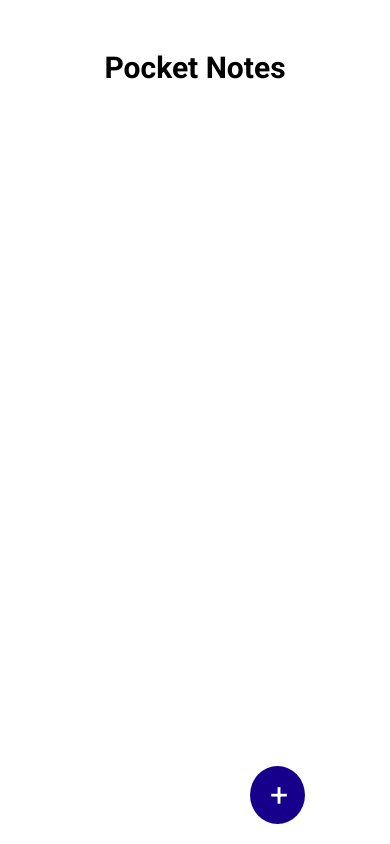
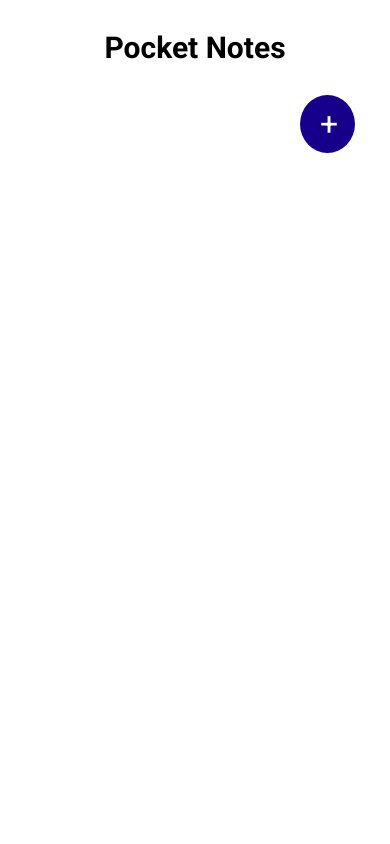
Before and after one commit to sameersheru01/poctectnotes, a React (Create React App) app: page / in a window 390 px wide. Built offline with nearby package versions, Linux system fonts and the light colour scheme.

Commit message:
last commit

```diff
--- a/src/components/Gnbutton.jsx
+++ b/src/components/Gnbutton.jsx
@@ -1,11 +1,10 @@
-import React, { useContext } from 'react';
+import React, { useContext, useState } from 'react';
 import { IoArrowBack } from "react-icons/io5";
 import styles from './Gnbutton.module.css';
 import { AppContext } from '../context/AppContext';
 import { GetInitials } from '../reuseables/reuseable_data';
 
-export default function Gnbutton({ profile, sendgp }) {
-
+export default function Gnbutton({ profile, sendgp, isActive }) {
 
   const groupname = profile.newgroupname ;
   const bgcolor = profile.selectedcolour ;
@@ -20,7 +19,7 @@ export default function Gnbutton({ profile, sendgp }) {
 
 
   return (
-    <div className={styles.button} onClick={()=>sendgp(profile)}>
+    <div className={`${styles.button} ${isActive ? styles.active : ''}`} onClick={()=>{sendgp(profile)}}>
 
       <div className={styles.initials} style={buttonStyle}>
         {initials}
--- a/src/components/Gnbutton.module.css
+++ b/src/components/Gnbutton.module.css
@@ -11,8 +11,11 @@
     font-size: 22px;
     font-weight: 300px;
     text-align: left;
-
-
+    /* background-color: aqua; */
+    border-radius: 10px;
+}
+.active{
+    background-color: #2F2F2F2B;
 }
 .initials{
     border-radius: 50%;
--- a/src/components/Groupssection.jsx
+++ b/src/components/Groupssection.jsx
@@ -5,7 +5,7 @@ import PopupMessage from '../components/Addprofile';
 import { AppContext } from '../context/AppContext';
 
 export default function Groupssection() {
-  const { groupnames, setGroupNames, mobileview, hide, setHide, setSelectedgp } = useContext(AppContext);
+  const { groupnames, setGroupNames, mobileview, hide, setHide, setSelectedgp, activeIndex, setActiveIndex } = useContext(AppContext);
   const [showPopup, setShowPopup] = useState(false);
 
 
@@ -20,9 +20,10 @@ export default function Groupssection() {
     setShowPopup(true);
   }
 
-  function btnname(profile) {
+  function btnname(profile, index) {
     setSelectedgp(profile);
     setHide(true);
+    setActiveIndex(index);
   }
 
 
@@ -32,10 +33,10 @@ export default function Groupssection() {
       <h2 className={styles.heading}>Pocket Notes</h2>
       <div className={styles.list}>
         {groupnames.map((profile, index) => (
-          <Gnbutton key={index} sendgp={btnname} profile={profile} />
+          <Gnbutton key={index} sendgp={() => btnname(profile, index)} isActive={index === activeIndex} profile={profile} />
         ))}
+      <button className={styles.add} onClick={newprofile}>+</button>
       </div>
-      <button className={styles.add} onClick={newprofile}>+</button>
       {showPopup && (
         <div className={styles.popupContainer} >
           <PopupMessage onClose={handleClosePopup} />
--- a/src/components/Groupssection.module.css
+++ b/src/components/Groupssection.module.css
@@ -1,7 +1,10 @@
 .add {
-    position: absolute;
-    left: 250px;
+    position: -webkit-sticky;
+    position: sticky;
     bottom: 20px;
+    left: 250PX;
+  /* right: 20px; */
+  /* margin-left: auto; */
     padding: 10px 20px;
     background-color: #16008B;
     color: white;
@@ -13,6 +16,7 @@
     width: 55px;
     height: auto;
   }
+
   .left{
     width: 100%;
     height: 100vh;
@@ -21,29 +25,37 @@
     flex-direction: column;
     position: relative;
     background-color: #ffffff;
-    /* overflow-y: auto; */
+    overflow-y: auto;
     /* padding: 50px; */
+    /* min-height: 200px; */
   }
   .heading{
     background-color: #ffffff;
     text-align: center;
+    position: -webkit-sticky;
     position: sticky;
     top: 0px;
     font-family: Roboto;
     font-size: 30px;
-    padding: 50px;
-    /* margin-bottom: 30px; */
+    margin: 30px;
   }
+
   .list{
     flex: 1;
     overflow-y: auto;
     align-items: center;
+    position: relative;
 }
 @media only screen and (max-width: 768px) {
   .mobile{display: none;}
   .left {
       width: 100%;
       height: 100vh;
+  }
+  .add{
+    position: sticky;
+    bottom: 20px;
+    left: 300px;
   }
 }
 .list::-webkit-scrollbar {
--- a/src/components/Header.jsx
+++ b/src/components/Header.jsx
@@ -5,7 +5,7 @@ import { IoArrowBack } from 'react-icons/io5';
 import { GetInitials } from '../reuseables/reuseable_data';
 
 export default function Header({groupname,bgcolor}) {
-    const { mobileview, hide, setHide } = useContext(AppContext);
+    const { mobileview, hide, setHide, setActiveIndex } = useContext(AppContext);
     const initials = GetInitials(groupname)
     const buttonStyle = {
         backgroundColor: bgcolor,
@@ -13,7 +13,7 @@ export default function Header({groupname,bgcolor}) {
   return (
     <div className={styles.button}>
       {mobileview && hide && (
-        <div onClick={(e)=>{setHide(false)}}>
+        <div onClick={(e)=>{setHide(false);setActiveIndex(null)}}>
           <IoArrowBack />
         </div>
       )}
--- a/src/context/AppContext.jsx
+++ b/src/context/AppContext.jsx
@@ -9,6 +9,7 @@ export const AppProvider = ({ children }) => {
   const [mobileview, setMobileview] = useState(window.innerWidth <= 768);
   const [hide, setHide] = useState(false);
   const [selectedgp, setSelectedgp] = useState(null);
+  const [activeIndex, setActiveIndex] = useState(null);
 
   useEffect(() => {
     localStorage.setItem("groupnames", JSON.stringify(groupnames));
@@ -31,7 +32,7 @@ export const AppProvider = ({ children }) => {
 
 
   return (
-    <AppContext.Provider value={{ groupnames, setGroupNames, mobileview, setMobileview, hide, setHide, selectedgp, setSelectedgp }}>
+    <AppContext.Provider value={{ groupnames, setGroupNames, mobileview, setMobileview, hide, setHide, selectedgp, setSelectedgp, activeIndex, setActiveIndex, }}>
       {children}
     </AppContext.Provider>
   );
--- a/src/pages/Notespage.module.css
+++ b/src/pages/Notespage.module.css
@@ -10,6 +10,7 @@
     position: relative;
     min-width: 150px;
     flex-shrink: 0;
+    overflow-y: auto;
 }
 .right{
     flex: 1;
```
